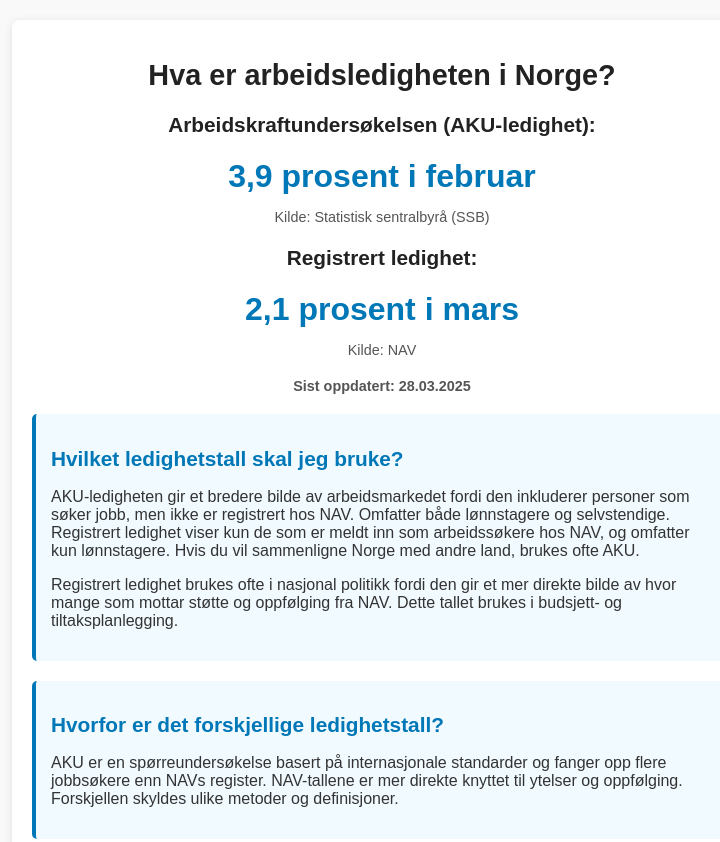
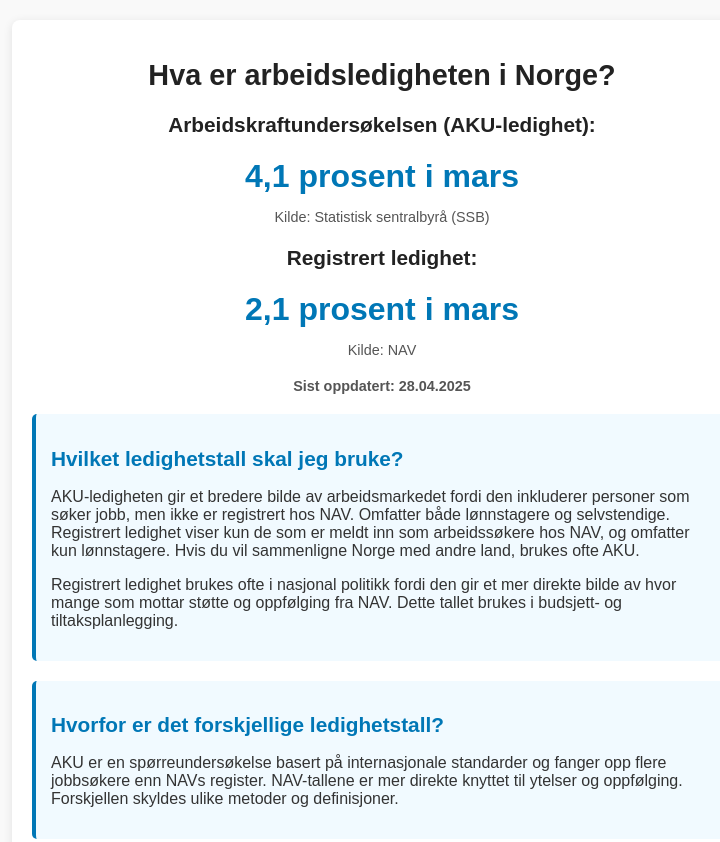
Before and after one commit to arbeidsledighet/arbeidsledighet, a plain HTML site: page index.html in a window 1280 px wide. Shown: the top 842 px of the page, without its empty margins (258-978 px from the left). Drawn offline with Linux system fonts and the light colour scheme.

Commit message:
AKU mars

```diff
--- a/index.html
+++ b/index.html
@@ -69,7 +69,7 @@
 
         <div class="data-section">
             <p class="data-title">Arbeidskraftundersøkelsen (AKU-ledighet):</p>
-            <p class="data-value">3,9 prosent i februar</p>
+            <p class="data-value">4,1 prosent i mars</p>
             <p class="source">Kilde: Statistisk sentralbyrå (SSB)</p>
         </div>
 
@@ -79,7 +79,7 @@
             <p class="source">Kilde: NAV</p>
         </div>
 
-        <p class="source"><strong>Sist oppdatert: 28.03.2025</strong></p>
+        <p class="source"><strong>Sist oppdatert: 28.04.2025</strong></p>
 
         <div class="info-box">
             <h2>Hvilket ledighetstall skal jeg bruke?</h2>
```
